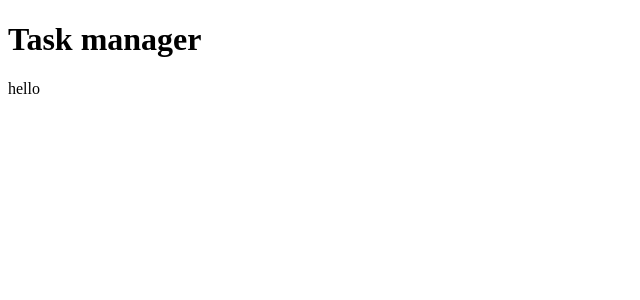
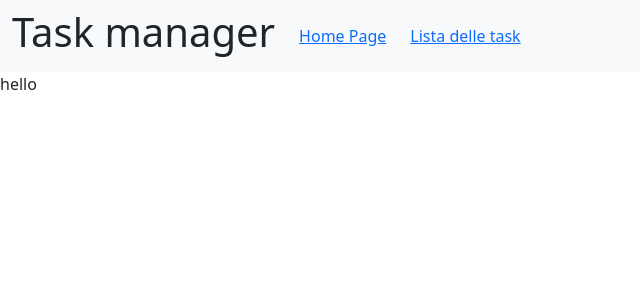
Before and after one commit to GaetanoNicotra/ex-react-task-manager, a React (Vite) app in the folder ex-react-task-manager/: page / in a window 1280 px wide. Shown: the top 300 px of the page, without its empty margins (0-640 px from the left). Built offline with nearby package versions, Linux system fonts and the light colour scheme.

Commit message:
[UPD] creazione navbar per navigare tra le pagine

```diff
--- a/ex-react-task-manager/components/Header.jsx
+++ b/ex-react-task-manager/components/Header.jsx
@@ -1,8 +1,23 @@
 import React from 'react'
+import { NavLink } from 'react-router-dom'
 
 const Header = () => {
     return (
-        <header><h1>Task manager</h1></header>
+        <nav className="navbar navbar-expand-lg bg-body-tertiary">
+            <div className="container-fluid">
+                <h1 className='me-4'>Task manager</h1>
+                <div className="collapse navbar-collapse" id="navbarNav">
+                    <ul className="navbar-nav">
+                        <li className="nav-item me-4">
+                            <NavLink to="/">Home Page</NavLink>
+                        </li>
+                        <li className="nav-item me-4">
+                            <NavLink to="/addtasks">Lista delle task </NavLink>
+                        </li>
+                    </ul>
+                </div>
+            </div>
+        </nav>
     )
 }
 
--- a/ex-react-task-manager/index.html
+++ b/ex-react-task-manager/index.html
@@ -4,6 +4,8 @@
 <head>
   <meta charset="UTF-8" />
   <link rel="icon" type="image/svg+xml" href="/vite.svg" />
+  <link href="https://cdn.jsdelivr.net/npm/bootstrap@5.3.7/dist/css/bootstrap.min.css" rel="stylesheet"
+    integrity="sha384-LN+7fdVzj6u52u30Kp6M/trliBMCMKTyK833zpbD+pXdCLuTusPj697FH4R/5mcr" crossorigin="anonymous">
   <meta name="viewport" content="width=device-width, initial-scale=1.0" />
   <title>Task Mananger</title>
 </head>
```
